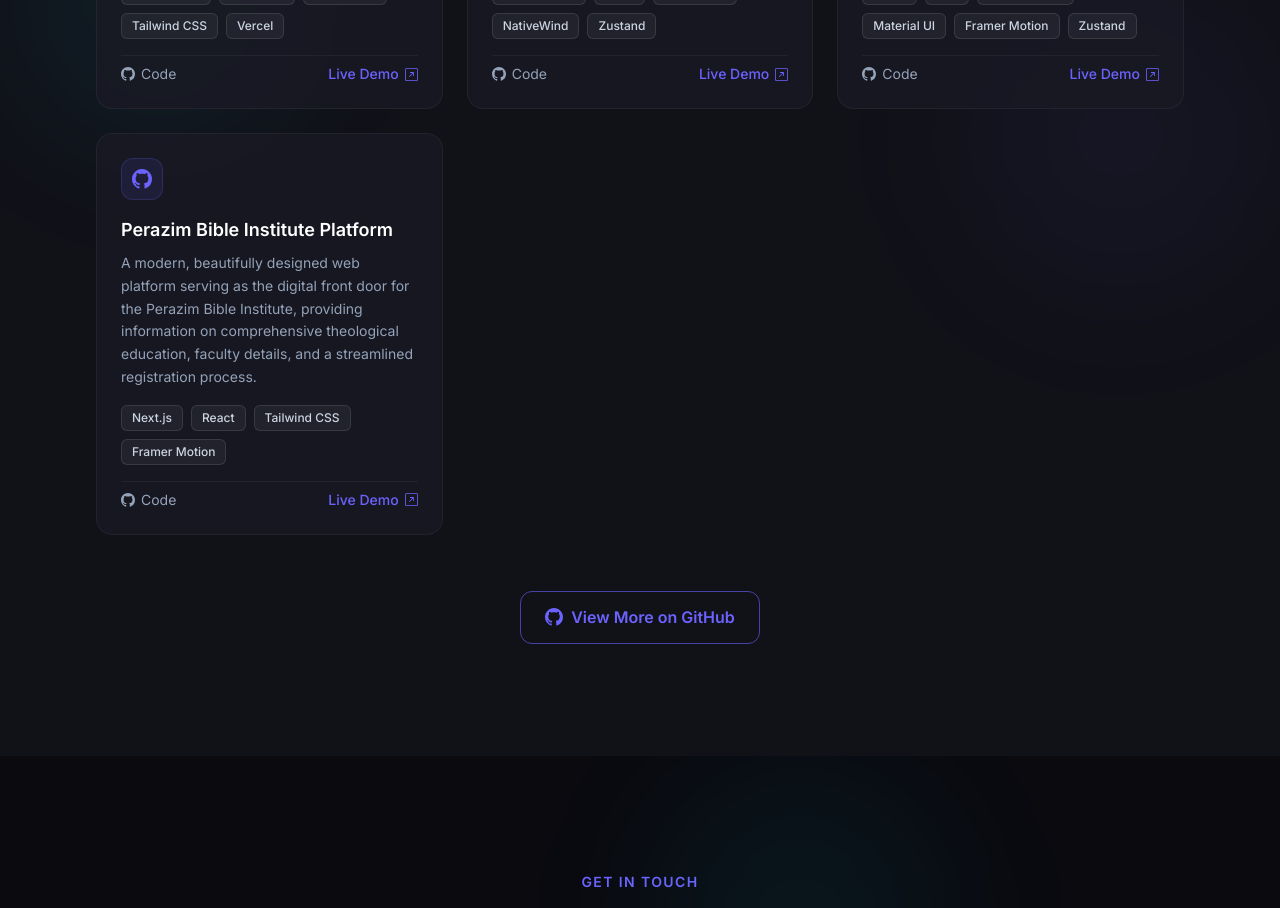
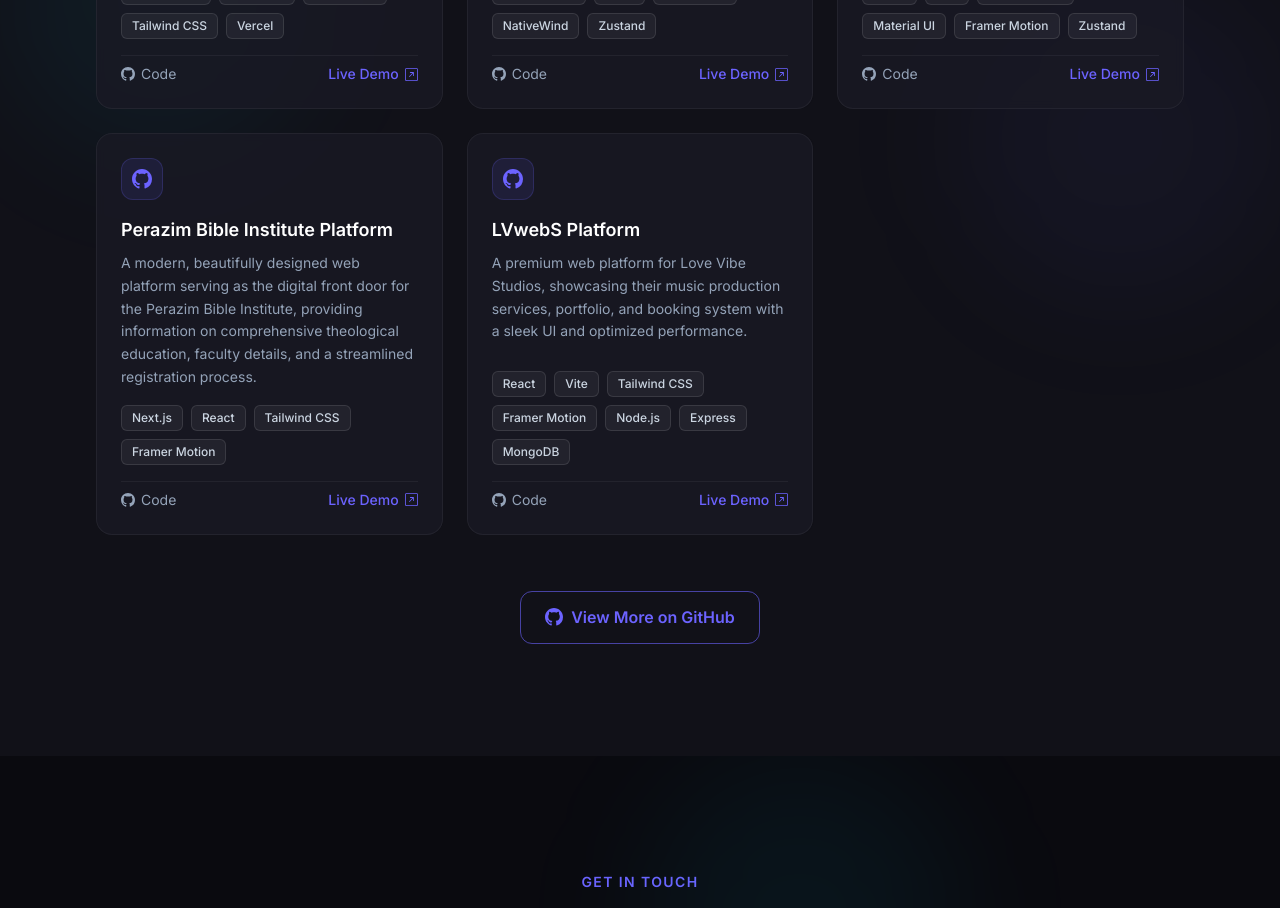
Before and after one commit to quarshie133/my-react-portfolio-website, a React (Vite) app: page / in a window 1280 px wide. Shown: the part 2500-3408 px from the top of the page. Built offline with nearby package versions, Linux system fonts and the light colour scheme; the HTML template or start-up script is replaced by a standard one.

Commit message:
add new project

```diff
--- a/src/data.js
+++ b/src/data.js
@@ -33,4 +33,12 @@
     github: "https://github.com/quarshie133/perazim",
     demo: "https://perazim.netlify.app/",
   },
+  {
+    id: 5,
+    title: "LVwebS Platform",
+    description: "A premium web platform for Love Vibe Studios, showcasing their music production services, portfolio, and booking system with a sleek UI and optimized performance.",
+    tech: ["React", "Vite", "Tailwind CSS", "Framer Motion", "Node.js", "Express", "MongoDB"],
+    github: "https://github.com/quarshie133/lvwebs",
+    demo: "https://lvwebs.example.com/",
+  },
 ];
```
